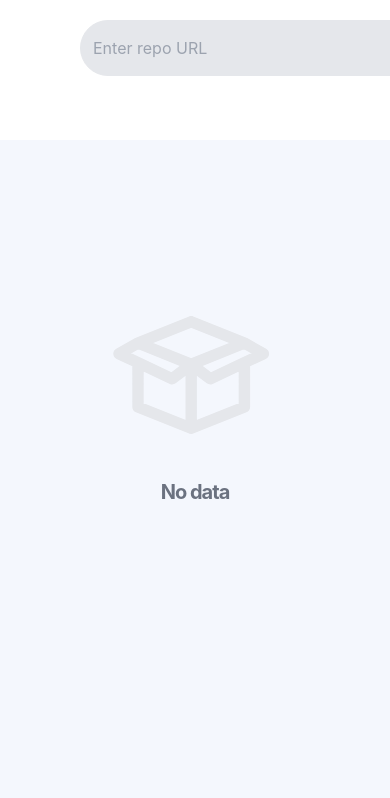
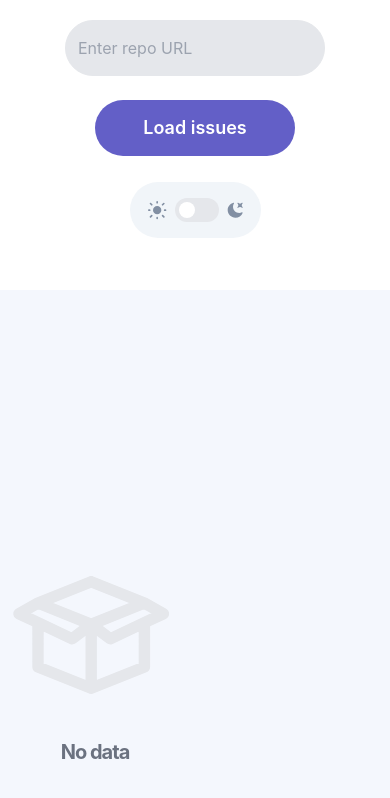
Before and after one commit to varenyk-lover/kanban-github-app, a React (Vite) app: page / in a window 390 px wide. Shown: the top 798 px of the page. Built offline with nearby package versions, Linux system fonts and the light colour scheme.

Commit message:
make design responsive and adaptive

```diff
--- a/src/components/Board/Board.tsx
+++ b/src/components/Board/Board.tsx
@@ -42,32 +42,7 @@ console.log('Mount Board')
     }, [dispatch, tasks]);
 
     return (
-        /*    <div className="flex  justify-center gap-6 ">
-                {columns.map((col, index) => (
-                    <Column key={index} colIndex={index}/>
-                ))}
-            </div>*/
-
-      /*  <div className="flex  justify-center gap-6 ">
-            {Object.keys(COLUMNS).map((colKey, index) => (
-                <Column key={colKey} title={COLUMNS[colKey as ColumnType]} taskIndex={tasks[index]}/>
-            ))}
-        </div>*/
-
- /*       <div className="flex justify-center gap-6">
-            {tasks.map((column, index) => {
-                console.log(column);
-                return (  <Column
-                key={index}
-                colIndex={index}
-                title={columnTitles[index]}
-                column={column}
-                />)
-
-            }
-                )}
-        </div>*/
-        <div className="flex justify-center gap-6">
+        <div className="flex mx-auto justify-center gap-6">
             {columnTitles.map((title, index) => (
                 <Column key={index} colIndex={index} title={title} column={tasks[index]} isFetching={isFetching} isLoading={isLoading} />
             ))}
--- a/src/components/Board/Column.tsx
+++ b/src/components/Board/Column.tsx
@@ -2,7 +2,7 @@ import {useDispatch, useSelector} from "react-redux";
 import Task from "./Task";
 import boardsSlice from "../../redux/boardsSlice";
 import * as React from "react";
-import {  ColumnType} from "../../utils/constants";
+import {ColumnType} from "../../utils/constants";
 import {TaskGit} from "../../types/TaskGit";
 import {useTDispatch} from "../../hooks/reduxHooks";
 import {kanboardActions} from "../../redux/kanboardSlice";
@@ -20,9 +20,11 @@ interface ColumnProps {
     isFetching: boolean;
 }
 
-const Column: React.FC<ColumnProps> = ({  colIndex,
+const Column: React.FC<ColumnProps> = ({
+                                           colIndex,
                                            title,
-                                           column, isFetching, isLoading}) => {
+                                           column, isFetching, isLoading
+                                       }) => {
     const dispatch = useTDispatch();
     /*
         const boards = useSelector(state => state.boards);
@@ -60,18 +62,16 @@ const Column: React.FC<ColumnProps> = ({  colIndex,
         <div
             onDrop={handleOnDrop}
             onDragOver={handleOnDragOver}
-            className=" mx-5 pt-[90px]  "
+            className="mx-5 "
         >
-         <div    className="   border-[1px]  border-indigo-500 rounded-xl ">
+            <div className="   border-[1px]  border-indigo-500 rounded-xl ">
                 <div
-                 className=" m-3 px-5   overflow-y-auto scrollbar-hide min-w-[320px] h-[670px] ">
+                    className=" m-3 px-5  overflow-x-hidden overflow-y-auto scrollbar-hide w-[320px] h-[670px] ">
                     <p className=" pt-4 font-semibold flex justify-center  items-center  gap-2 tracking-widest md:tracking-[.2em] text-gray-500  ">
 
                         {title}
                     </p>
-   {/*              {(isFetching || isLoading) ? (
-                     <StateHandler imgSrc={loader} message={"Loading..."} imgStyles={" animate-spin"}/>
-                 ) :  column?.map((task, index) => (
+                    {column?.length > 0 && column?.map((task, index) => (
                         <Task key={index} taskIndex={index} colIndex={colIndex}
                               title={task.title}
                               url={task.html_url}
@@ -80,16 +80,6 @@ const Column: React.FC<ColumnProps> = ({  colIndex,
                               assignee={task.assignee?.login}
                               comments={task.comments}/>
                     ))
-                 }*/}
-                 {column?.length > 0 ? column?.map((task, index) => (
-                     <Task key={index} taskIndex={index} colIndex={colIndex}
-                           title={task.title}
-                           url={task.html_url}
-                           number={task.number}
-                           createdAt={task.created_at}
-                           assignee={task.assignee?.login}
-                           comments={task.comments}/>
-                 )) : (<StateHandler imgSrc={nodata} message={"No tasks"}/>)
                     }
                 </div>
             </div>
--- a/src/components/Form/Form.tsx
+++ b/src/components/Form/Form.tsx
@@ -40,8 +40,8 @@ const Form = () => {
 
 
     return (
-        <form onSubmit={handleSubmit} className=" flex gap-6">
-            <div className=" flex items-start flex-col min-h-[80px] w-[1000px] space-x-2  md:space-x-4">
+        <form onSubmit={handleSubmit} className=" flex items-center sm:items-start justify-between flex-col sm:flex-row gap-0 sm:gap-6">
+            <div className=" flex  flex-col min-h-[80px] 2xl:w-[1000px] xl:w-[800px] lg:w-[600px] md:w-[400px] sm:w-[400px] w-[260px] space-x-2  md:space-x-4">
                 <input
                     className={`p-3 h-[56px] bg-gray-200 w-full rounded-full border-[0.5px] outline-1 ring-0 focus:outline-[#635fc7] ${errorMessage ? 'border-[#ff4d4f]' : ''}`}
                     autoComplete="off"
@@ -51,7 +51,7 @@ const Form = () => {
             </div>
 
             <div className=" flex space-x-4 items-start   ">
-                <button type="submit" className=" button h-[56px] min-w-[131px] md:block">
+                <button type="submit" className=" button h-[56px] w-[200px] sm:w-[131px] md:block">
                     Load issues
                 </button>
             </div>
--- a/src/components/Header.tsx
+++ b/src/components/Header.tsx
@@ -17,9 +17,9 @@ const Header: React.FC<HeaderProps> = ({isError, repoInfo}) => {
     }
 
     return (
-        <header className=" px-20 py-5 fixed left-0 bg-white dark:bg-[#2b2c37] z-50 right-0 ">
-            <div className="h-[100px]">
-                <div className=" flex justify-between   ">
+        <header className=" px-8 xl:px-20 lg:px-16 py-5 fixed left-0 bg-white dark:bg-[#2b2c37] z-50 right-0 ">
+            <div className="h-[250px] mx-auto w-[fit-content] sm:h-[170px] md:h-[100px] flex-col flex items-center md:items-start">
+                <div className=" flex  flex-col md:flex-row  items-center md:items-start justify-between gap-[26px] sm:gap-0  ">
 
                     {/* Left Side  */}
                     <Form/>
--- a/src/components/Home.tsx
+++ b/src/components/Home.tsx
@@ -31,7 +31,7 @@ const Home: React.FC<HomeProps> = ({
 
     return (
         <main
-            className="bg-[#f4f7fd] pt-[90px] h-screen scrollbar-hide   dark:bg-[#20212c]   overflow-y-hidden  flex align-center  justify-center">
+            className="bg-[#f4f7fd] pt-[350px] sm:pt-[290px] md:pt-[190px] h-screen scrollbar-hide dark:bg-[#20212c]   overflow-y-hidden overflow-x-auto flex align-center  ">
             {(isFetching || isLoading) ? (
                 <StateHandler imgSrc={loader} message={"Loading..."} imgStyles={" animate-spin"}/>
             ) : isError ? (
--- a/src/components/ThemeSwitcher/ThemeSwitcher.tsx
+++ b/src/components/ThemeSwitcher/ThemeSwitcher.tsx
@@ -18,7 +18,7 @@ const ThemeSwitcher = () => {
 
     return (
         <div
-            className=" mx-2 rounded-full p-4 relative space-x-2 bg-slate-100 dark:bg-[#20212c] flex justify-center items-start     min-w-[131px] h-[56px]  items-center">
+            className=" mx-2 rounded-full p-4 relative space-x-2 bg-slate-100 dark:bg-[#20212c] flex justify-center items-start     w-[131px] h-[56px]  items-center">
             <img src={lightIcon} alt="sun indicating light mode"/>
 
             <Switch
```
Lines whose indentation alone changed are shown as unchanged.
